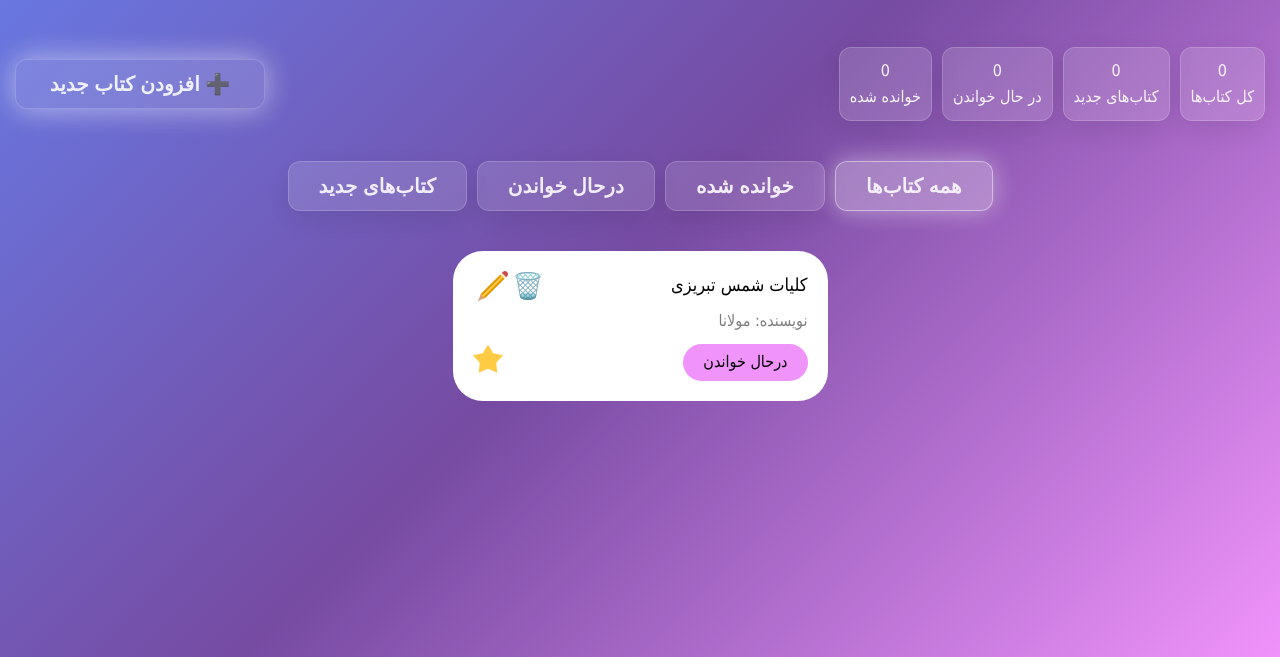
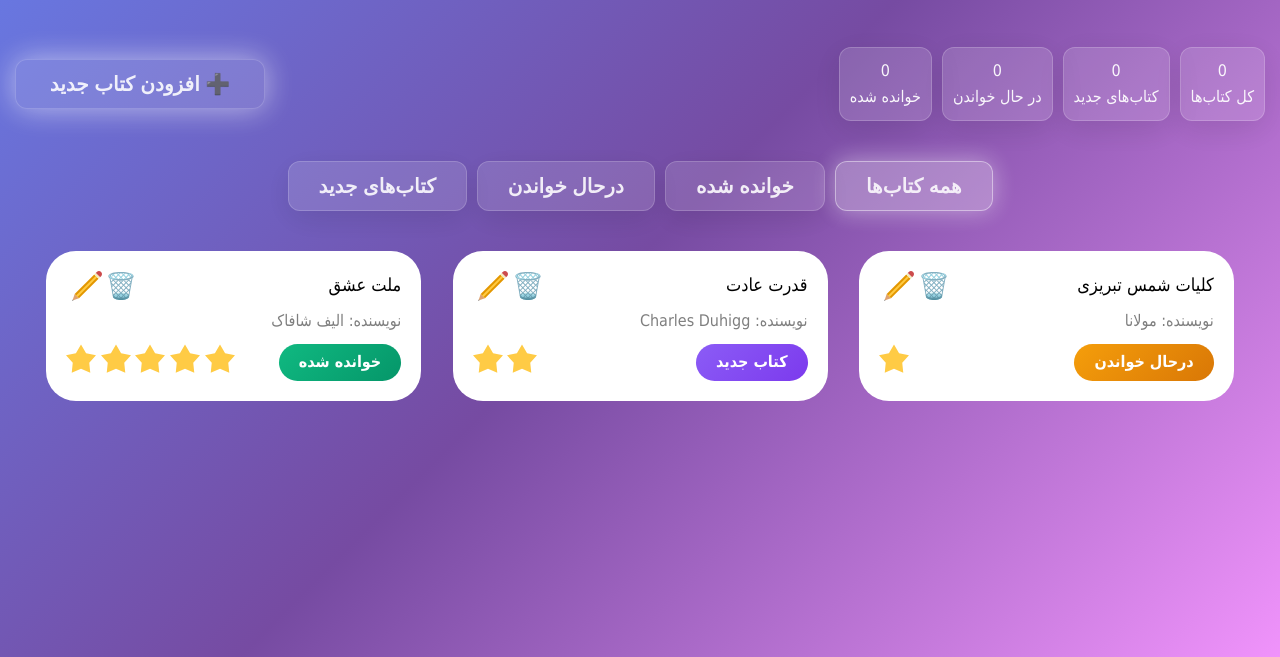
Before and after one commit to MehranFathi81/Library-CRUD, a plain HTML site: page index.html in a window 1280 px wide. Shown: the part 143-800 px from the top of the page. Drawn offline with Linux system fonts and the light colour scheme.

Commit message:
feat: render books dynamically from db.json and setup initial fetch flow
- moved book rendering fully into JS (removed static <article> markup from HTML)
- replaced static book HTML with dynamic  function
- fetch books from db.json on app load and render them into DOM
- show empty state when no books exist
- unified status mapping for both Persian labels and internal english keys
- prepared setup for next steps (dynamic status/score styling)

```diff
--- a/db.json
+++ b/db.json
@@ -0,0 +1,25 @@
+{
+  "books": [
+    {
+      "id": 1,
+      "title": "کلیات شمس تبریزی",
+      "author": "مولانا",
+      "status": "reading",
+      "score": 1
+    },
+    {
+      "id": 2,
+      "title": "قدرت عادت",
+      "author": "Charles Duhigg",
+      "status": "new",
+      "score": 2
+    },
+    {
+      "id": 3,
+      "title": "ملت عشق",
+      "author": "الیف شافاک",
+      "status": "done",
+      "score": 5
+    }
+  ]
+}
--- a/index.html
+++ b/index.html
@@ -240,54 +240,7 @@
         </section>
         <!-- --------------------- Main Books --------------------- -->
         <section class="main__books">
-          <article class="main-book">
-            <!-- --------------------- Main Book header --------------------- -->
-            <div class="main-book__header">
-              <h3 class="main-book__header-text">کلیات شمس تبریزی</h3>
-              <div class="main-book__header-icons">
-                <svg class="main-book__del-icon">
-                  <linearGradient
-                    x1="64.111"
-                    y1="89.966"
-                    x2="64.111"
-                    y2="147.628"
-                    id="IconifyId17ecdb2904d178eab21434"
-                    gradientUnits="userSpaceOnUse"
-                  >
-                    <stop offset="0" stop-color="#82afc1" />
-                    <stop offset="1" stop-color="#2f7889" />
-                  </linearGradient>
-                  <radialGradient
-                    cx="65.53"
-                    cy="12.998"
-                    r="52.279"
-                    id="IconifyId17ecdb2904d178eab21435"
-                    gradientUnits="userSpaceOnUse"
-                  >
-                    <stop offset=".722" stop-color="#94d1e0" />
-                    <stop offset="1" stop-color="#94d1e0" stop-opacity="0" />
-                  </radialGradient>
-                  <use href="#icon-delete"></use>
-                </svg>
-                <svg class="main-book__edit-icon">
-                  <use href="#icon-edit"></use>
-                </svg>
-              </div>
-            </div>
-            <!-- --------------------- Main Book Author --------------------- -->
-            <div class="main-book__author">
-              نویسنده: <span class="main-book__author-name">مولانا</span>
-            </div>
-            <!-- --------------------- Main Book Bottom Wrapper --------------------- -->
-            <div class="main-book__bottom-wrapper">
-              <p class="main-book__status">درحال خواندن</p>
-              <div class="main-book__score">
-                <svg class="main-book__icon-star">
-                  <use href="#icon-star"></use>
-                </svg>
-              </div>
-            </div>
-          </article>
+          <!-- Load From Js -->
         </section>
       </main>
     </div>
--- a/js/app.js
+++ b/js/app.js
@@ -1,5 +1,3 @@
-const addBookBtn = document.querySelector(".header__create-btn");
-const bookElem = document.querySelector(".main-book");
 //* // Modal //
 const modal = document.querySelector(".modal-backdrop");
 const modalHeader = document.querySelector(".modal-screen__header");
@@ -15,13 +13,138 @@ const formTitle = document.querySelector("#form__title");
 const formAuthor = document.querySelector("#form__author");
 const formStatus = document.querySelector("#form__status");
 const formScore = document.querySelector("#form__score");
+//* // Books //
+const addBookBtn = document.querySelector(".header__create-btn");
+const booksContainer = document.querySelector(".main__books");
+const statusBookMap = {
+  "کتاب جدید": "new",
+  "درحال خواندن": "reading",
+  "خوانده شده": "done",
+  new: "کتاب جدید",
+  reading: "درحال خواندن",
+  done: "خوانده شده",
+};
 
+const mainEmptyState = document.querySelector(".main__empty-state");
 let isEditForm = false;
-let targetBook
+let targetBook;
+//* /////////////// Functions ///////////////
+//* // initApp //
+const initApp = async () => {
+  window.addEventListener("load", async () => {
+    booksContainer.innerHTML = "";
+    const response = await fetch("./db.json");
+    const data = await response.json();
 
-//* /////////////// Functions ///////////////
+    if (data.books.length) {
+      mainEmptyState.classList.add("hidden");
+      data.books.forEach((book) => {
+        let bookStatus = statusBookMap[book.status];
+
+        let bookScoreElems = "";
+        for (i = 0; i < book.score; i++) {
+          bookScoreElems += `
+            <svg class="main-book__icon-star">
+              <use href="#icon-star"></use>
+            </svg>
+          `;
+        }
+
+        booksContainer.insertAdjacentHTML(
+          "beforeend",
+          createBookTemplate(book, bookStatus, bookScoreElems)
+        );
+      });
+    } else {
+      mainEmptyState.classList.remove("hidden");
+    }
+    const allBookElem = document.querySelectorAll(".main-book");
+    addEventToEditAndDelBtnsForBooks(allBookElem);
+  });
+};
+initApp();
+//* // Add Event To Edit And Del Btns For Books  //
+const addEventToEditAndDelBtnsForBooks = (allBookElem) => {
+  allBookElem.forEach((bookElem) => {
+    bookElem.addEventListener("click", (event) => {
+      const editBtn = event.target.closest(".main-book__edit-icon");
+      const delBtn = event.target.closest(".main-book__del-icon");
+      targetBook = event.target.closest(".main-book");
+      if (editBtn) {
+        const targetBookStatus = targetBook
+          .querySelector(".main-book__status")
+          .textContent.trim();
+
+        formTitle.value = targetBook.querySelector(
+          ".main-book__header-text"
+        ).innerHTML;
+        formAuthor.value = targetBook.querySelector(
+          ".main-book__author-name"
+        ).innerHTML;
+        formScore.value =
+          targetBook.querySelector(".main-book__score").children.length;
+
+        formStatus.value = statusBookMap[targetBookStatus];
+        showModal("editBook");
+      } else if (delBtn) {
+        showModal("removeBook");
+      }
+    });
+  });
+};
+const createBookTemplate = (book, bookStatus, bookScoreElems) => {
+  return `
+    <article class="main-book" id="book-${book.id}">
+      <!-- --------------------- Main Book header --------------------- -->
+      <div class="main-book__header">
+        <h3 class="main-book__header-text">${book.title}</h3>
+        <div class="main-book__header-icons">
+          <svg class="main-book__del-icon">
+            <linearGradient
+              x1="64.111"
+              y1="89.966"
+              x2="64.111"
+              y2="147.628"
+              id="IconifyId17ecdb2904d178eab21434"
+              gradientUnits="userSpaceOnUse"
+            >
+              <stop offset="0" stop-color="#82afc1" />
+              <stop offset="1" stop-color="#2f7889" />
+            </linearGradient>
+            <radialGradient
+              cx="65.53"
+              cy="12.998"
+              r="52.279"
+              id="IconifyId17ecdb2904d178eab21435"
+              gradientUnits="userSpaceOnUse"
+            >
+              <stop offset=".722" stop-color="#94d1e0" />
+              <stop offset="1" stop-color="#94d1e0" stop-opacity="0" />
+            </radialGradient>
+            <use href="#icon-delete"></use>
+          </svg>
+          <svg class="main-book__edit-icon">
+            <use href="#icon-edit"></use>
+          </svg>
+        </div>
+      </div>
+      <!-- --------------------- Main Book Author --------------------- -->
+      <div class="main-book__author">
+        نویسنده: <span class="main-book__author-name">${book.author}</span>
+      </div>
+      <!-- --------------------- Main Book Bottom Wrapper --------------------- -->
+      <div class="main-book__bottom-wrapper">
+        <p class="main-book__status ${book.status}" value="${book.status}">${bookStatus}</p>
+        <div class="main-book__score">
+          ${bookScoreElems}
+        </div>
+      </div>
+    </article>
+  `;
+};
+
 //* // Show Modal //
-// modalType = "addBook" || "editBook" || "removeBook"
+// modalTypes = "addBook" || "editBook" || "removeBook"
 const showModal = (modalTypeStr) => {
   // "addBook" & "editBook"
   modal.classList.remove("hidden");
@@ -47,45 +170,15 @@ const showModal = (modalTypeStr) => {
   }
 };
 
+//* /////////////// Events ////////////////////
+addBookBtn.addEventListener("click", () => showModal("addBook"));
 
-//* /////////////// Events ////////////////////
 //* // Keys Events //
 document.addEventListener("keydown", (event) => {
-  if(!modal.classList.contains("hidden") && event.key === "Escape" ){
-    modal.classList.add("hidden")
+  if (!modal.classList.contains("hidden") && event.key === "Escape") {
+    modal.classList.add("hidden");
   }
-  if(modal.classList.contains("hidden") && event.key === "Enter"){
-    showModal("addBook")
-  }
-})
-//* // Show Modal //
-addBookBtn.addEventListener("click", () => showModal("addBook"));
-bookElem.addEventListener("click", (event) => {
-  const editBtn = event.target.closest(".main-book__edit-icon");
-  const delBtn = event.target.closest(".main-book__del-icon");
-  targetBook = event.target.closest(".main-book");
-  if (editBtn) {
-    const targetBookStatus = targetBook
-    .querySelector(".main-book__status")
-    .textContent.trim();
-
-    formTitle.value = targetBook.querySelector(
-      ".main-book__header-text"
-    ).innerHTML;
-    formAuthor.value = targetBook.querySelector(
-      ".main-book__author-name"
-    ).innerHTML;
-    formScore.value =
-    targetBook.querySelector(".main-book__score").children.length;
-
-    const statusMap = {
-      "کتاب جدید": "new",
-      "درحال خواندن": "reading",
-      "خوانده شده": "done",
-    };
-    formStatus.value = statusMap[targetBookStatus]
-    showModal("editBook");
-  } else if (delBtn) {
-    showModal("removeBook");
+  if (modal.classList.contains("hidden") && event.key === "Enter") {
+    showModal("addBook");
   }
 });
--- a/style/style.css
+++ b/style/style.css
@@ -149,7 +149,16 @@ table {
   justify-content: center;
   z-index: 50;
 }
+.new{
+  background: linear-gradient(135deg, #8b5cf6, #7c3aed);
+}
+.reading{
+  background: linear-gradient(135deg, #f59e0b, #d97706);
+}
+.done{
+  background: linear-gradient(135deg, #10b981, #059669);
 
+}
 /* --------------------- App Css --------------------- **/
 html {
   -webkit-box-sizing: border-box;
@@ -380,7 +389,8 @@ button {
   justify-content: space-between;
 }
 .main-book__status {
-  background-color: #f093fb;
+  color: #fff;
+  font-weight: 600;
   padding: 0.5rem 2rem;
   border-radius: 10rem;
 }
```
